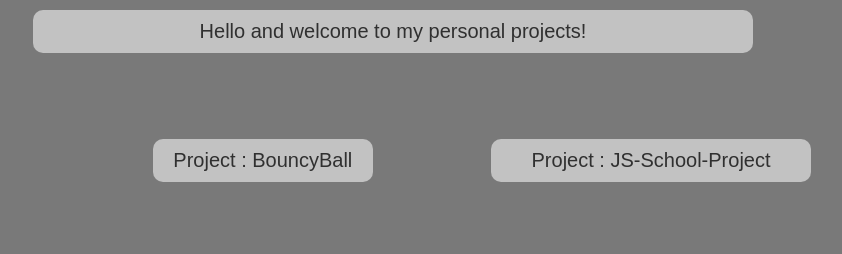
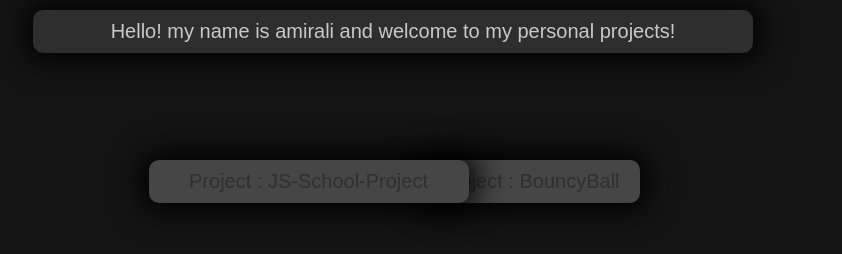
Before and after one commit to amirali192/Project-Showcase, a plain HTML site: page index.html in a window 1280 px wide. Shown: the whole page, without its empty margins (247-1089 px from the left). Drawn offline with Linux system fonts and the light colour scheme.

Commit message:
updated look for better user experience
<feat/fix>:<updated UIUX and minor bug fixes>

```diff
--- a/index.html
+++ b/index.html
@@ -1,15 +1,22 @@
 <!DOCTYPE html>
 <html lang="en">
+
 <head>
     <meta charset="UTF-8">
     <meta name="viewport" content="width=device-width, initial-scale=1.0">
     <title>Projects</title>
     <link rel="stylesheet" href="style.css">
 </head>
+
 <body>
-    <div id="Header" >Hello and welcome to my personal projects!</div>
-    <a href="https://github.com/amirali192/bouncy-ball" ><div id="BouncyBall" >Project : BouncyBall</div></a>
-    <a href="https://github.com/amirali192/JS-School-Project" ><div id="JS-School" >Project : JS-School-Project</div></a>
+    <div id="Header">Hello! my name is amirali and welcome to my personal projects!</div>
+    <a href="https://github.com/amirali192/bouncy-ball">
+        <div id="BouncyBall">Project : BouncyBall</div>
+    </a>
+    <a href="https://github.com/amirali192/JS-School-Project">
+        <div id="JS-School">Project : JS-School-Project</div>
+    </a>
 
 </body>
+
 </html>
--- a/style.css
+++ b/style.css
@@ -1,6 +1,6 @@
 body {
 
-    background-color: rgb(121, 121, 121);
+    background-color: rgb(20, 20, 20);
     font-family: sans-serif;
 
 }
@@ -12,53 +12,61 @@ body {
     width: 700px;
     padding: 10px;
     font-size: 20px;
-    color: rgb(48, 48, 48);
-    background-color: #c2c2c2;
+    color: rgb(201, 201, 201);
+    background-color: #2e2e2e;
     border-radius: 10px;
     display: block;
+    box-shadow: rgb(0, 0, 0) 0px 0px 30px 7px;
 
 }
 
 #BouncyBall {
-
-    margin-top: 6%;
-    margin-left: 31%;
+    right: 30.7%;
+    top: 20%;
+    position: absolute;
     text-align: center;
     width: 200px;
     padding: 10px;
     font-size: 20px;
     color: rgb(48, 48, 48);
-    background-color: #c2c2c2;
+    background-color: #464646;
     border-radius: 10px;
     display: inline-block;
-    transition: 300ms;
+    transition: 250ms;
+    box-shadow: rgb(0, 0, 0) 0px 0px 30px 7px;
 
 }
 
 #BouncyBall:hover {
 
     background-color: white;
+    box-shadow:
+        0px 0px 15px 0px #ffffff;
 
 }
 
 #JS-School {
 
-    margin-top: 0%;
-    margin-left: 9%;
+    top: 20%;
+    left: 30.9%;
+    position: absolute;
     text-align: center;
     width: 300px;
     padding: 10px;
     font-size: 20px;
     color: rgb(48, 48, 48);
-    background-color: #c2c2c2;
+    background-color: #464646;
     border-radius: 10px;
     display: inline-block;
-    transition: 300ms;
+    transition: 250ms;
+    box-shadow: rgb(0, 0, 0) 0px 0px 30px 7px;
 
 }
 
 #JS-School:hover {
 
     background-color: white;
+    box-shadow:
+        0px 0px 15px 0px #ffffff;
 
 }
```
